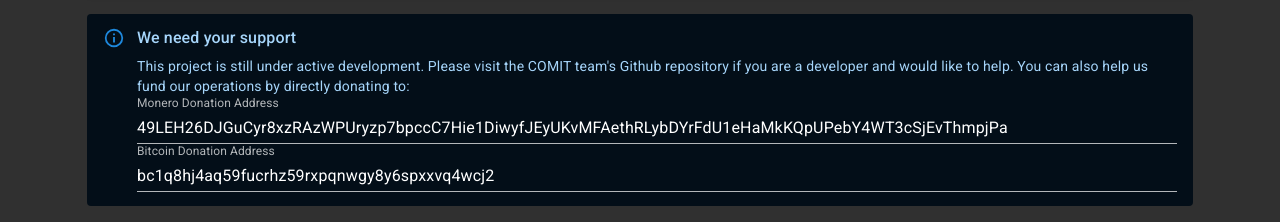
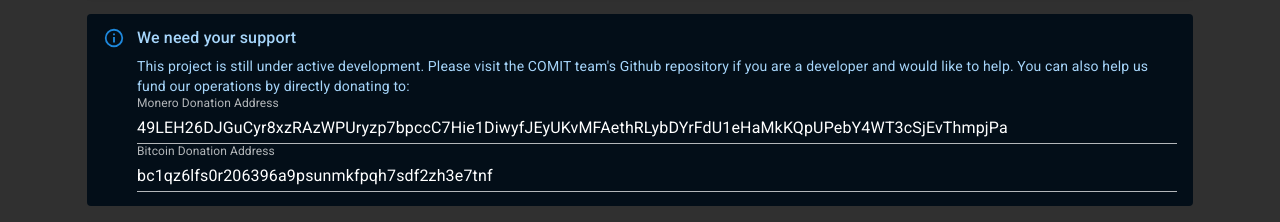
Before and after one commit to UnstoppableSwap/unstoppableswap-site, a React (Vite) app: page / in a window 1280 px wide. Shown: the part 877-1099 px from the top of the page. Built offline with nearby package versions, Linux system fonts and the light colour scheme; no server answers.

Commit message:
Update Bitcoin Donation Address

```diff
--- a/src/components/alerts/FundingAlert.tsx
+++ b/src/components/alerts/FundingAlert.tsx
@@ -16,7 +16,7 @@ export default function FundingAlert() {
       <TextField
         label="Bitcoin Donation Address"
         fullWidth
-        value="bc1q8hj4aq59fucrhz59rxpqnwgy8y6spxxvq4wcj2"
+        value="bc1qz6lfs0r206396a9psunmkfpqh7sdf2zh3e7tnf"
       />
     </Alert>
   );
```
